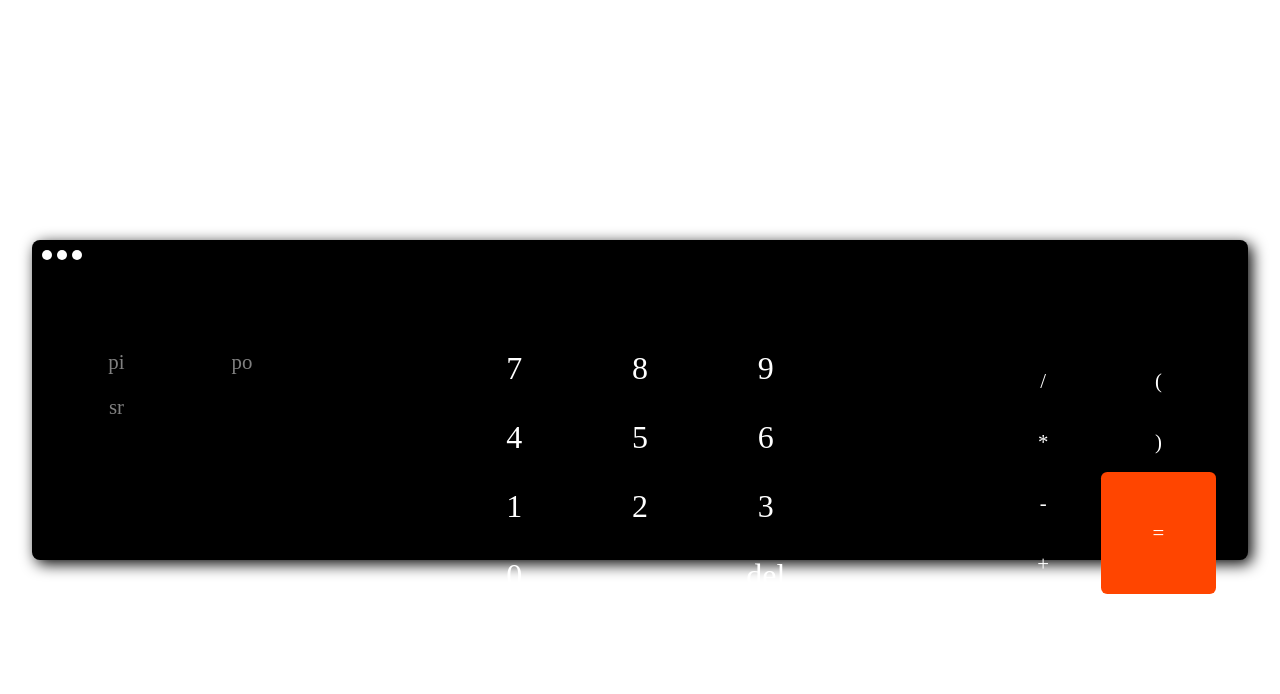
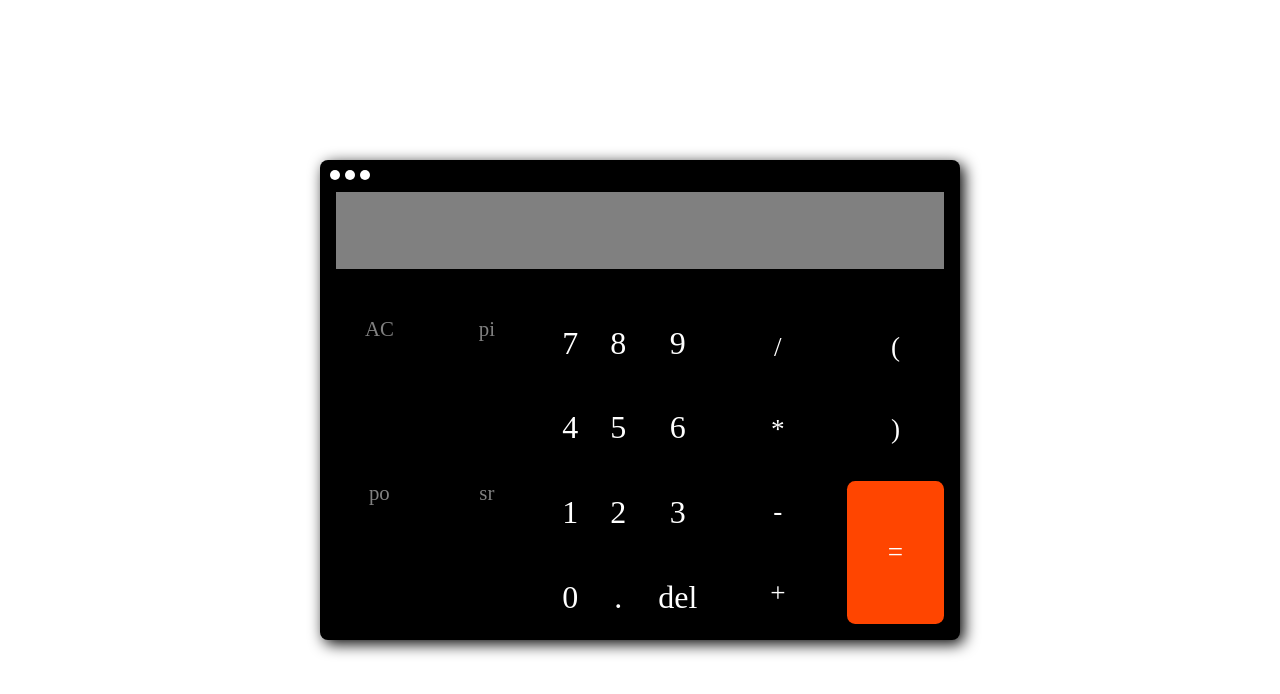
Before and after one commit to Yindeish/calculator-x, a plain HTML site: page index.html in a window 1280 px wide. Drawn offline with Linux system fonts and the light colour scheme.

Commit message:
changes...

```diff
--- a/css/main.css
+++ b/css/main.css
@@ -1,3 +1,5 @@
+/* Mobiles */
+
 /* Global Styles */
 * {
     padding: 0px;
@@ -41,6 +43,10 @@ button:active, button:focus {
     align-items: center;
 }
 
+.hide {
+    display: none;
+}
+
 /* Regular Styles */
 
 body {
@@ -49,17 +55,15 @@ body {
 }
 
 .app {
-    width: 95%;
-    height: 40vh;
     background-color: black;
     color: white;
-    border-radius: .5em;
-    box-shadow: 4px 4px 15px black;
-    margin: 3em auto;
     padding: 1em;
     gap: 3em;
     flex-direction: column;
     position: relative;
+    width: 100%;
+    height: 100vh;
+    padding-top: 2em;
 }
 
 .before {
@@ -88,34 +92,48 @@ body {
 .screen {
     flex: .2;
     width: 100%;
+    min-height: 55px;
     background-color: transparent;
+    background-color: grey;
     text-align: right;
     font-size: 3rem;
-    padding: 1em 0em;
+    padding: 0em;
+}
+
+.screen > div {
+    align-items: flex-end;
+    justify-content: end;
+    width: 100%;
+    height: 100%;
+    padding: .2em 0em;
 }
 
 .keys {
     flex: .8;
     width: 100%;
-    display: flex;
-    justify-content: space-between;
     background-color: transparent;
-    padding: 1em;
+    display: grid;
+    grid-template-rows: 1fr 9fr;
+    grid-template-columns: 8fr 2fr;
+    gap: 2em;
 }
 
 .special-operators {
-    flex: .2;
-    display: grid;
-    grid-template-columns: repeat(2, 1fr);
-    gap: 1em;
     color: grey;
     place-content: start;
     place-items: center;
     font-size: 1.3rem;
+    grid-column: 1/-1;
+    grid-row: span 1;
+    display: grid;
+    gap: 1em;
+    grid-template-rows: 1fr;
+    grid-template-columns: 1fr 1fr 1fr 1fr;
 }
 
 .numbers {
-    flex: .3;
+    grid-column: span 1;
+    grid-row: span 1;
     display: grid;
     grid-template-columns: repeat(3, 1fr);
     gap: 1em;
@@ -123,11 +141,12 @@ body {
 }
 
 .arithmetric-operators {
-    flex: .2;
+    grid-column: span 1;
+    grid-row: span 1;
     display: grid;
     grid-template-columns: repeat(2, 1fr);
     grid-template-rows: repeat(4, 1fr);
-    gap: 0em;
+    gap: 1em;
     place-content: space-between;
     place-items: start;
     font-size: 1.3rem;
@@ -138,6 +157,7 @@ body {
     grid-row: span 1;
     width: 100%;
     height: 100%;
+    font-size: 1.7rem;
 }
 
 .equality-sign {
@@ -151,3 +171,65 @@ body {
     text-align: center;
     border-radius: .3em;
 }
+
+/* Media Queries */
+
+/* Tablets */
+@media screen and  (min-width: 768px) and (max-width: 1000px) {
+    /* Regular Styles */
+    .app {
+        background-color: rgba(0, 0, 0, 0.827);
+    }
+
+    .screen > div {
+        padding: 0.5em 0em;
+    }
+
+    .keys {
+        grid-template-columns: 7fr 3fr;
+    }
+
+    .keys > div {
+        background-color: black;
+    }
+
+    .special-operators {
+        font-size: 2.3rem;
+    }
+
+    .arithmetric-operators > * {
+        font-size: 2.4rem;
+    }
+}
+
+/* Desktops */
+@media screen and  (min-width: 1001px) {
+    /* Regular Styles */
+    .app {
+        width: 50%;
+        height: 60vh;
+        margin: auto;
+        border-radius: .5em;
+        box-shadow: 4px 4px 15px black;
+        margin: 3em auto;
+    }
+
+    .special-operators {
+        grid-column: span 1;
+        grid-row: 1/-1;
+        grid-template-rows: 1fr 1fr;
+        grid-template-columns: 1fr 1fr;
+        align-items: start;
+        gap: 1em;
+    }
+
+    .numbers {
+        grid-column: span 1;
+        grid-row: 1/-1;
+    }
+
+    .arithmetric-operators {
+        grid-column: span 1;
+        grid-row: 1/-1;
+    }
+}
--- a/index.html
+++ b/index.html
@@ -14,11 +14,12 @@
         <span class="before"></span>
         <span class="before"></span>
         <div class="screen">
-            <div class="prior-result"></div>
-            <div class="current-result"></div>
+            <div class="prior-result f-centralize-block-xy hide"></div>
+            <div class="current-result f-centralize-block-xy"></div>
         </div>
         <div class="keys">
             <div class="special-operators">
+                <div class="ac btn special-operator">AC</div>
                 <div class="pie btn special-operator">pi</div>
                 <div class="power btn special-operator">po</div>
                 <div class="square-root btn special-operator">sr</div>
--- a/scripts/index.js
+++ b/scripts/index.js
@@ -14,18 +14,54 @@ class Calculator {
     compute() {
         let operation = this.currentResultHolder.textContent;
 
-        if( operation.indexOf('*') != -1 ) {
-           this.renderUI('*', operation);
+        // if( operation.indexOf('*') > -1 ) {
+            // console.log('multiplication');
+           this.getIndixesOfOperator('*');
+        // } else {
+            // console.log('not multiplication');
+        // }
+        // if( operation.indexOf('+') != -1 ) {
+        //     this.renderUI('+', operation);
+        // }
+        // if( operation.indexOf('-') != -1 ) {
+        //     this.renderUI('-', operation);
+        // }
+        // if( operation.indexOf('/') != -1 ) {
+        //     this.renderUI('/', operation);
+        // }
+
+
+        // console.log(operation);
+    }
+
+    getIndixesOfOperator(operator) {
+        // console.log(this.currentResultHolder.textContent)
+        const indexes = [];
+
+        // if( operator == '*' ) {
+            const operandsRegexp = /\d+/g;
+            const operatorsRegexp = /!\d+/g;
+            console.log(this.currentResultHolder.textContent);
+            const matches = this.currentResultHolder.textContent.matchAll(operandsRegexp);
+            const matchedOperators = this.currentResultHolder.textContent.matchAll(operatorsRegexp);
+            console.log(matchedOperators);
+            for (let match of matches ) {
+                console.log(match[0]);
+                console.log(matchedOperators[match][0])
+            }
+            // console.log(regexp.exec(this.currentResultHolder.textContent));
+
+        // }
+    }
+
+    performOperation(operator, indexes) {
+        console.log('perforoming operation' +operator+'..');
+        if( operator == '*' ) {
+            for (let match of indexes ) {
+                console.log(this.currentResultHolder.textContent[match+1]);
+            }
         }
-        if( operation.indexOf('+') != -1 ) {
-            this.renderUI('+', operation);
-        }
-        if( operation.indexOf('-') != -1 ) {
-            this.renderUI('-', operation);
-        }
-        if( operation.indexOf('/') != -1 ) {
-            this.renderUI('/', operation);
-        }
+
     }
 
     renderUI(operand, operation) {
@@ -51,8 +87,20 @@ class Calculator {
                 if( event.target.classList.contains('equality-sign') ) {
                     this.compute();
                 }
+                // Not delete and equality-sign btns
                 else {
                     this.currentResultHolder.textContent += keyContent;
+
+
+                    // if( event.target.classList.contains('arith') ) {
+                    //     console.log(`It's an arith operator`);
+                    //     if( event.target.classList.contains('multiplication') ) {
+                    //         console.log("It's a * operation");
+                    //         this.performOperation('*');
+                    //     }
+                    // } else {
+                    //     console.log(`It's not an arith operator`);
+                    // }
                 }
             })
         })
```
